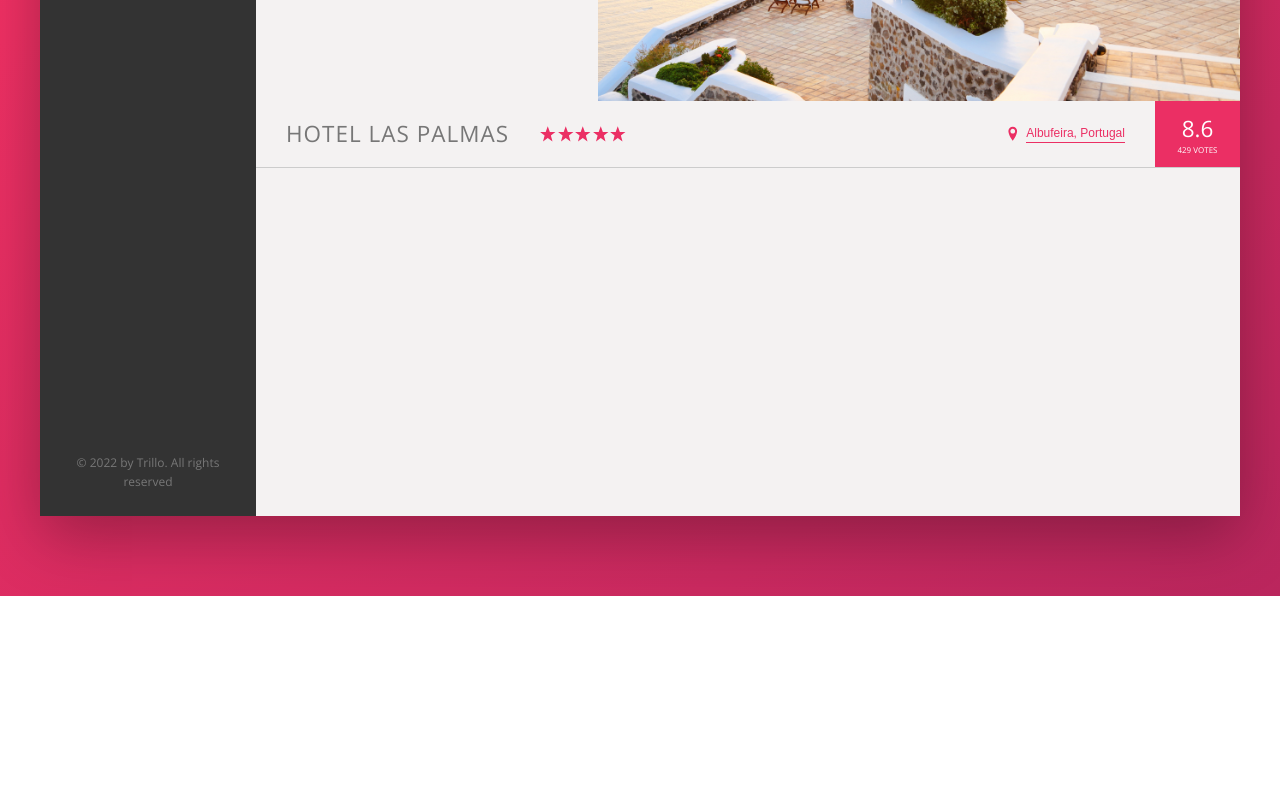
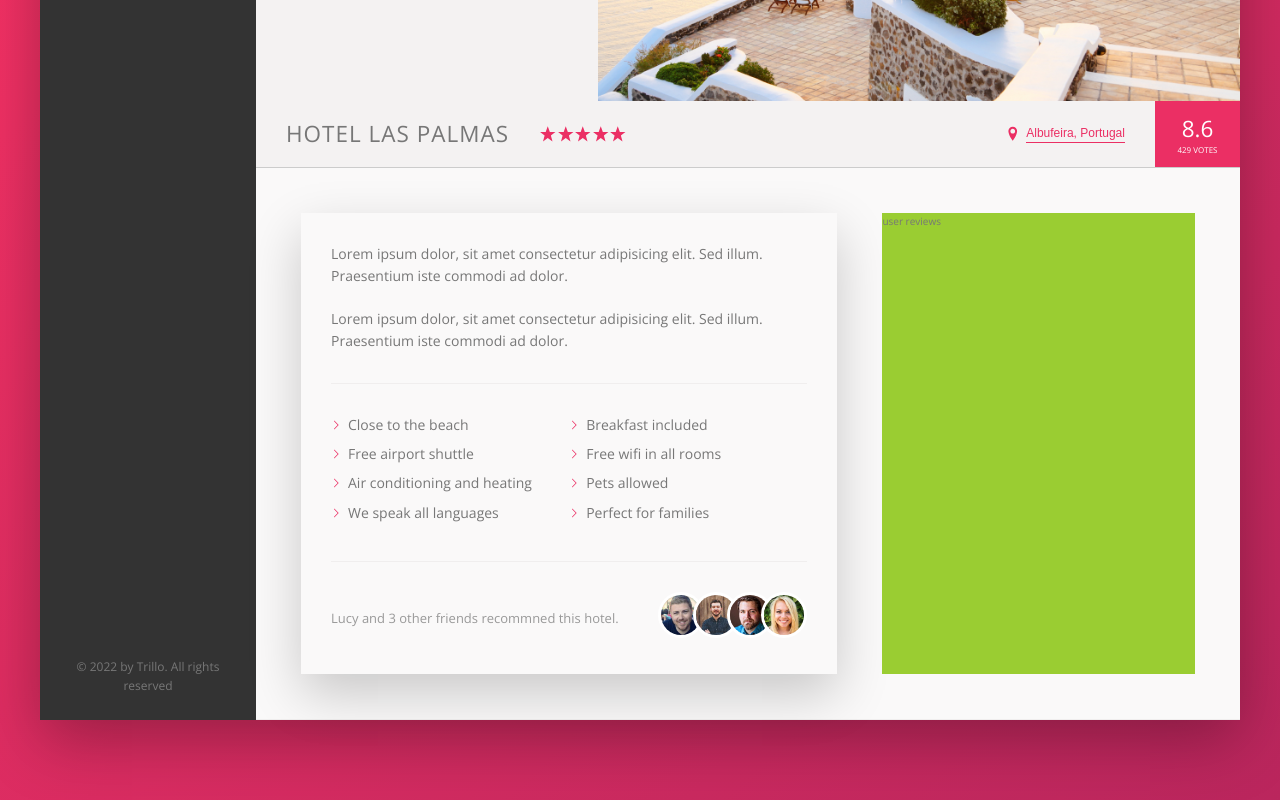
Before and after one commit to DanilKuznet1/Trillo-Projects, a website: page index.html in a window 1280 px wide. Shown: the part 434-1234 px from the top of the page. Before the commit the page ends 1030 px from the top, so only its background shows below. Drawn offline with nearby package versions, Linux system fonts and the light colour scheme.

Commit message:
finished styling left part of hotel view page
2 flexbox columns were created with flex-basis set to 50% and flex-wrap to wrap and svg's chevron icon was changed using masks

```diff
--- a/index.html
+++ b/index.html
@@ -155,6 +155,58 @@
               <div class="overview__rating-count">429 votes</div>
             </div>
           </div>
+
+          <div class="detail">
+            <div class="description">
+              <p class="paragraph">
+                Lorem ipsum dolor, sit amet consectetur adipisicing elit. Sed
+                illum. Praesentium iste commodi ad dolor.
+              </p>
+              <p class="paragraph">
+                Lorem ipsum dolor, sit amet consectetur adipisicing elit. Sed
+                illum. Praesentium iste commodi ad dolor.
+              </p>
+              <ul class="list">
+                <li class="list__item">Close to the beach</li>
+                <li class="list__item">Breakfast included</li>
+                <li class="list__item">Free airport shuttle</li>
+                <li class="list__item">Free wifi in all rooms</li>
+                <li class="list__item">Air conditioning and heating</li>
+                <li class="list__item">Pets allowed</li>
+                <li class="list__item">We speak all languages</li>
+                <li class="list__item">Perfect for families</li>
+              </ul>
+              <div class="recommend">
+                <p class="recommend__count">
+                  Lucy and 3 other friends recommned this hotel.
+                </p>
+                <div class="recommend__friends">
+                  <img
+                    src="img/user-3.jpg"
+                    alt="Friend"
+                    class="recommend__photo"
+                  />
+                  <img
+                    src="img/user-4.jpg"
+                    alt="Friend"
+                    class="recommend__photo"
+                  />
+                  <img
+                    src="img/user-5.jpg"
+                    alt="Friend"
+                    class="recommend__photo"
+                  />
+                  <img
+                    src="img/user-6.jpg"
+                    alt="Friend"
+                    class="recommend__photo"
+                  />
+                </div>
+              </div>
+            </div>
+
+            <div class="user-reviews">user reviews</div>
+          </div>
         </main>
       </div>
     </div>
--- a/sass/_base.scss
+++ b/sass/_base.scss
@@ -13,6 +13,9 @@
   --color-grey-dark-3: #999;
 
   --shadow-dark: 0 2rem 6rem rgba(0, 0, 0, 0.3);
+  --shadow-light: 0 2rem 5rem rgba(0, 0, 0, 0.2);
+
+  --line: 1px solid var(--color-grey-light-3);
 }
 
 * {
--- a/sass/_components.scss
+++ b/sass/_components.scss
@@ -257,7 +257,7 @@
   }
 
   &__rating-count {
-    font-size: .8rem;
+    font-size: 0.8rem;
     text-transform: uppercase;
   }
 }
@@ -299,3 +299,75 @@
     box-shadow: none;
   }
 }
+
+///////////////////////////
+// PARAGRAPH
+.paragraph:not(:last-of-type) {
+  margin-bottom: 2rem;
+}
+
+///////////////////////////
+// LIST
+.list {
+  list-style: none;
+  margin: 3rem 0;
+  padding: 3rem 0;
+  border-top: var(--line);
+  border-bottom: var(--line);
+
+  display: flex;
+  flex-wrap: wrap;
+
+  &__item {
+    flex: 0 0 50%;
+    margin-bottom: 0.7rem;
+  }
+
+  &__item::before {
+    content: "";
+    display: inline-block;
+    height: 1rem;
+    width: 1rem;
+    margin-right: 0.7rem;
+
+    // Older browers
+    // background-image: url(../img/chevron-thin-right.svg);
+    // background-size: cover;
+
+    //Newer browers - masks
+    background-color: var(--color-primary);
+    -webkit-mask-image: url(../img/chevron-thin-right.svg);
+    -webkit-mask-size: cover;
+    mask-size: cover;
+  }
+}
+
+///////////////////////////
+// RECOMMEND
+.recommend {
+  font-size: 1.3rem;
+  color: var(--color-grey-dark-3);
+
+  display: flex;
+  align-items: center;
+
+  &__count {
+    margin-right: auto;
+  }
+
+  &__friend {
+
+  }
+
+  &__photo {
+    box-sizing: content-box;
+    height: 4rem;
+    width: 4rem;
+    border-radius: 50%;
+    border: 3px solid #fff;
+  }
+
+  &__photo:not(:last-child) {
+    margin-right: -1.5rem;
+  }
+}
--- a/sass/_layout.scss
+++ b/sass/_layout.scss
@@ -33,5 +33,24 @@
 
 .hotel-view {
   flex: 1;
-  height: 80rem;
 }
+
+.detail {
+  display: flex;
+  padding: 4.5rem;
+  background-color: var(--color-grey-light-1);
+  border-bottom: var(--line);
+}
+
+.description {
+  font-size: 1.4rem;
+  box-shadow: var(--shadow-light);
+  padding: 3rem;
+  flex: 0 0 60%;
+  margin-right: 4.5rem;
+}
+
+.user-reviews {
+  background-color: yellowgreen;
+  flex: 1;
+}
```
Also changed, not shown: css/style.css.
